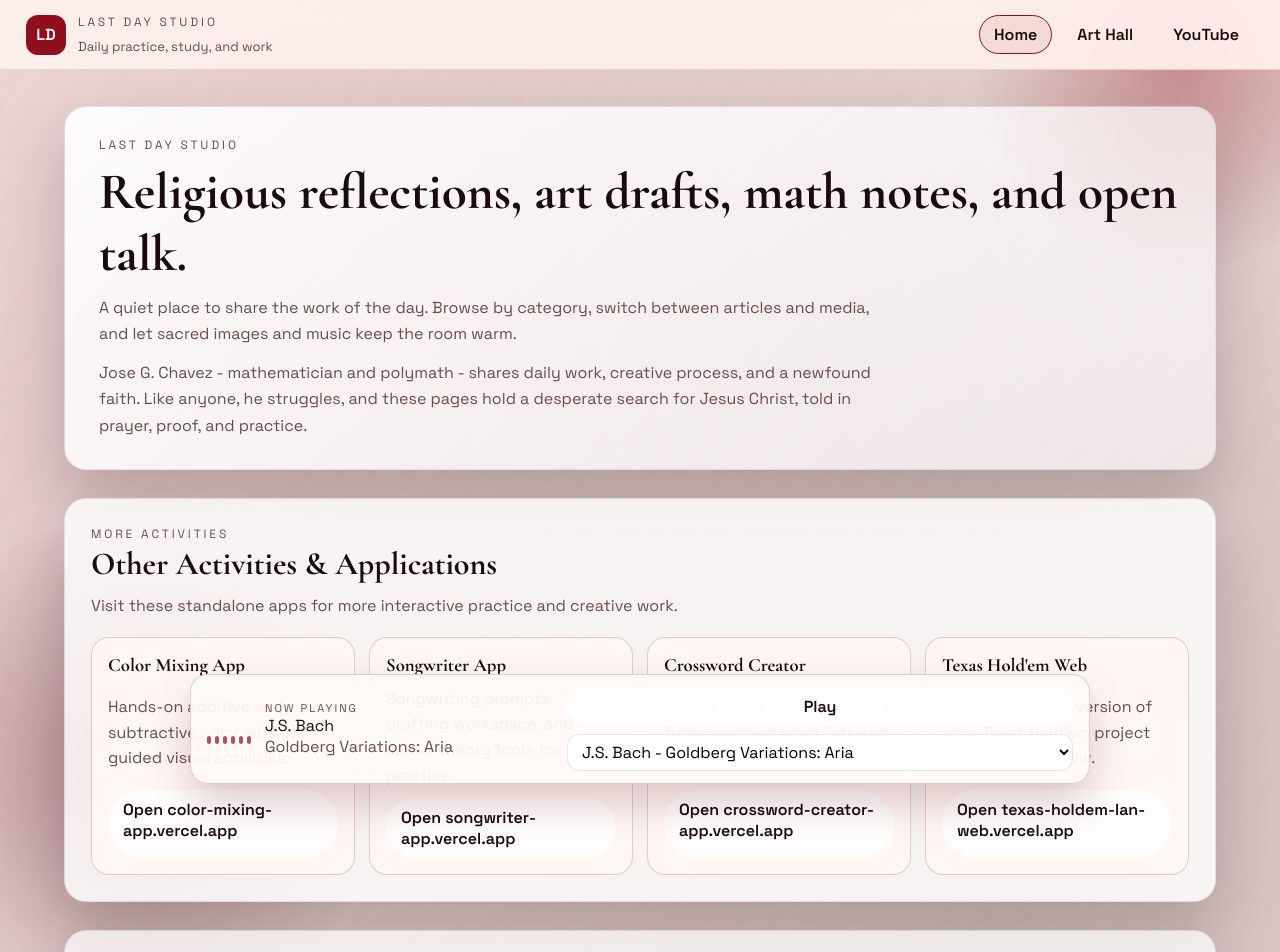
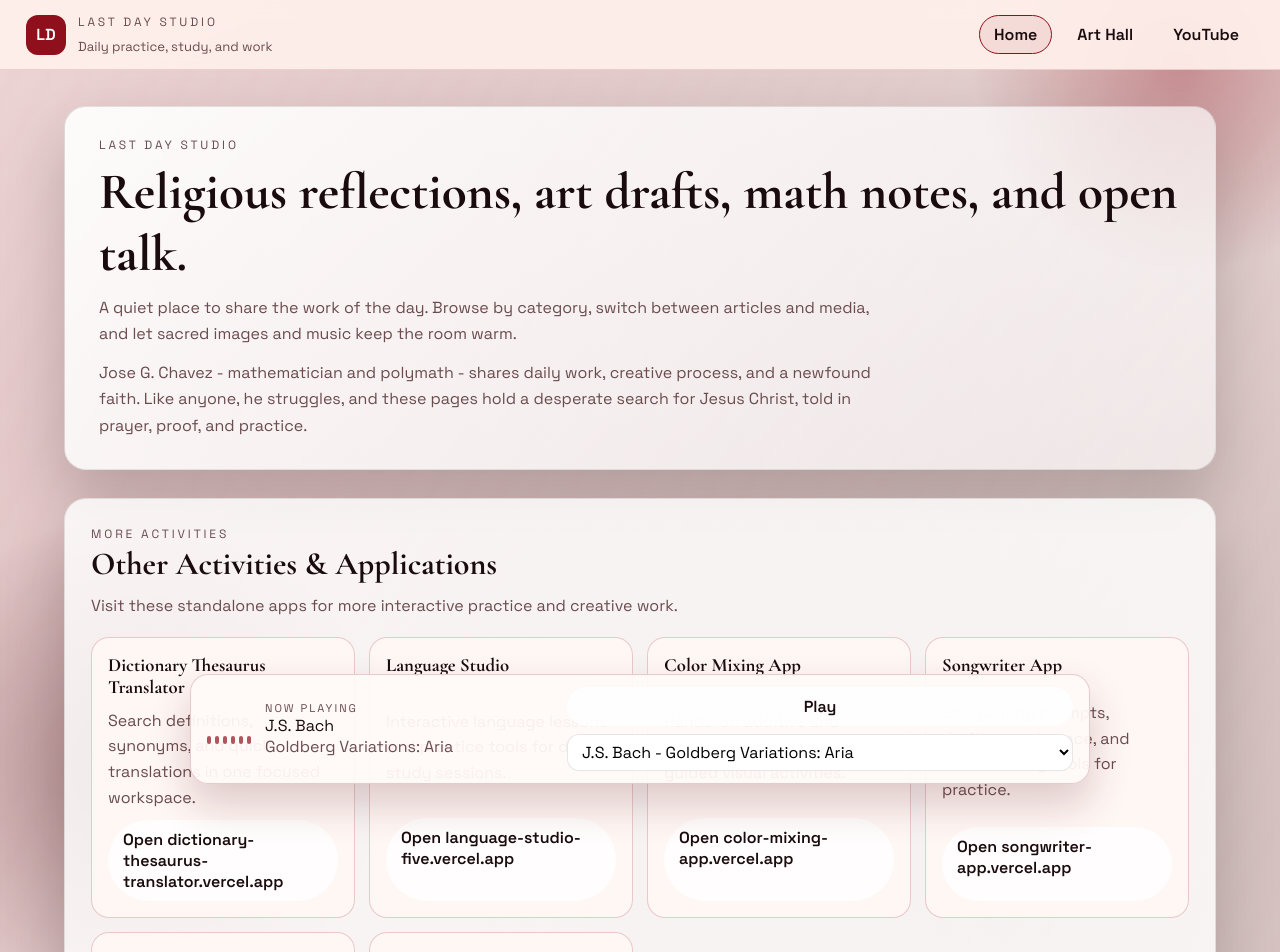
Before and after one commit to FollowingJCABIC/Website-React-FBD, a React (Vite) app: page /#/ in a window 1280 px wide. Shown: the top 952 px of the page. Built offline with nearby package versions, Linux system fonts and the light colour scheme; grey boxes are pictures that could not be loaded.

Commit message:
feat(home): add deployed app links section entries

```diff
--- a/src/pages/Home.jsx
+++ b/src/pages/Home.jsx
@@ -162,6 +162,27 @@ export default function Home({
         </div>
 
         <div className="apps-grid">
+          <article className="app-link-card">
+            <h3>Dictionary Thesaurus Translator</h3>
+            <p>Search definitions, synonyms, and quick translations in one focused workspace.</p>
+            <a
+              className="pill"
+              href="https://dictionary-thesaurus-translator.vercel.app"
+              target="_blank"
+              rel="noreferrer"
+            >
+              Open dictionary-thesaurus-translator.vercel.app
+            </a>
+          </article>
+
+          <article className="app-link-card">
+            <h3>Language Studio</h3>
+            <p>Interactive language lessons and practice tools for daily study sessions.</p>
+            <a className="pill" href="https://language-studio-five.vercel.app" target="_blank" rel="noreferrer">
+              Open language-studio-five.vercel.app
+            </a>
+          </article>
+
           <article className="app-link-card">
             <h3>Color Mixing App</h3>
             <p>Hands-on additive and subtractive color labs, with guided visual activities.</p>
```
